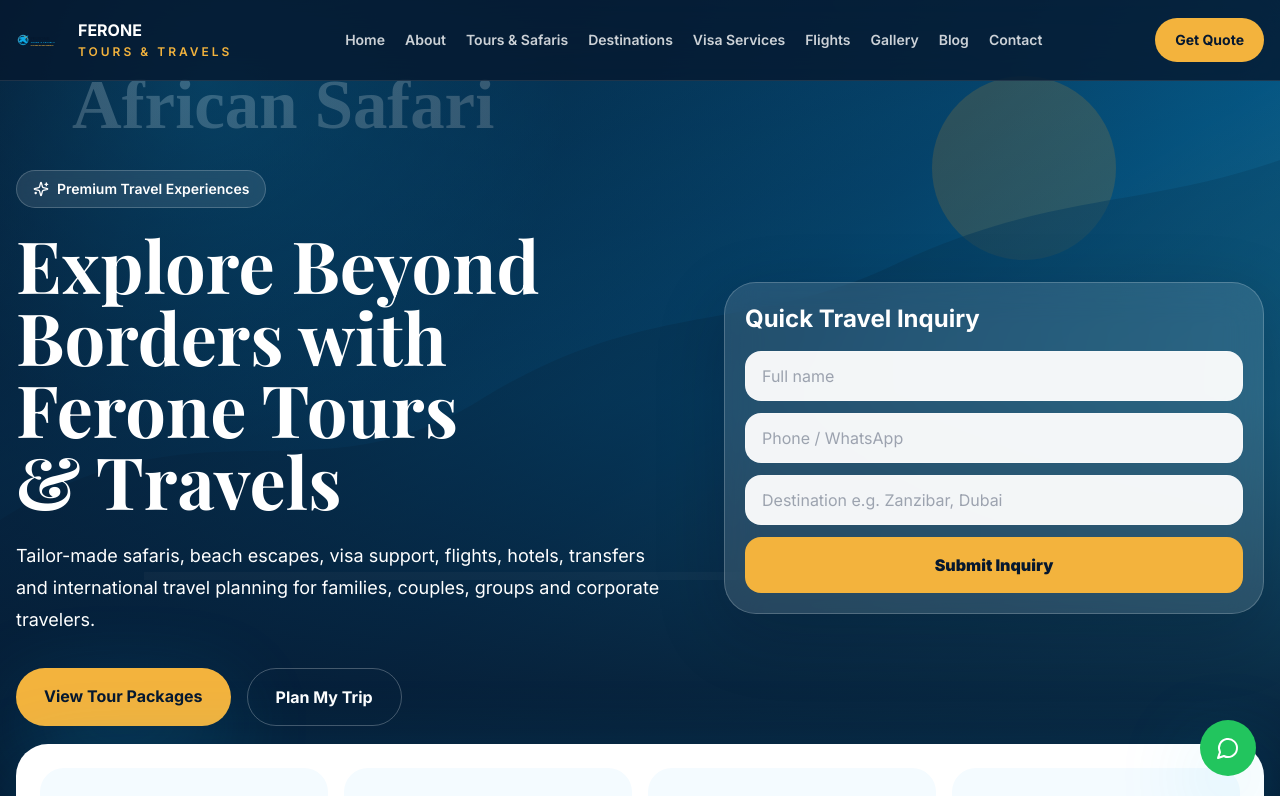
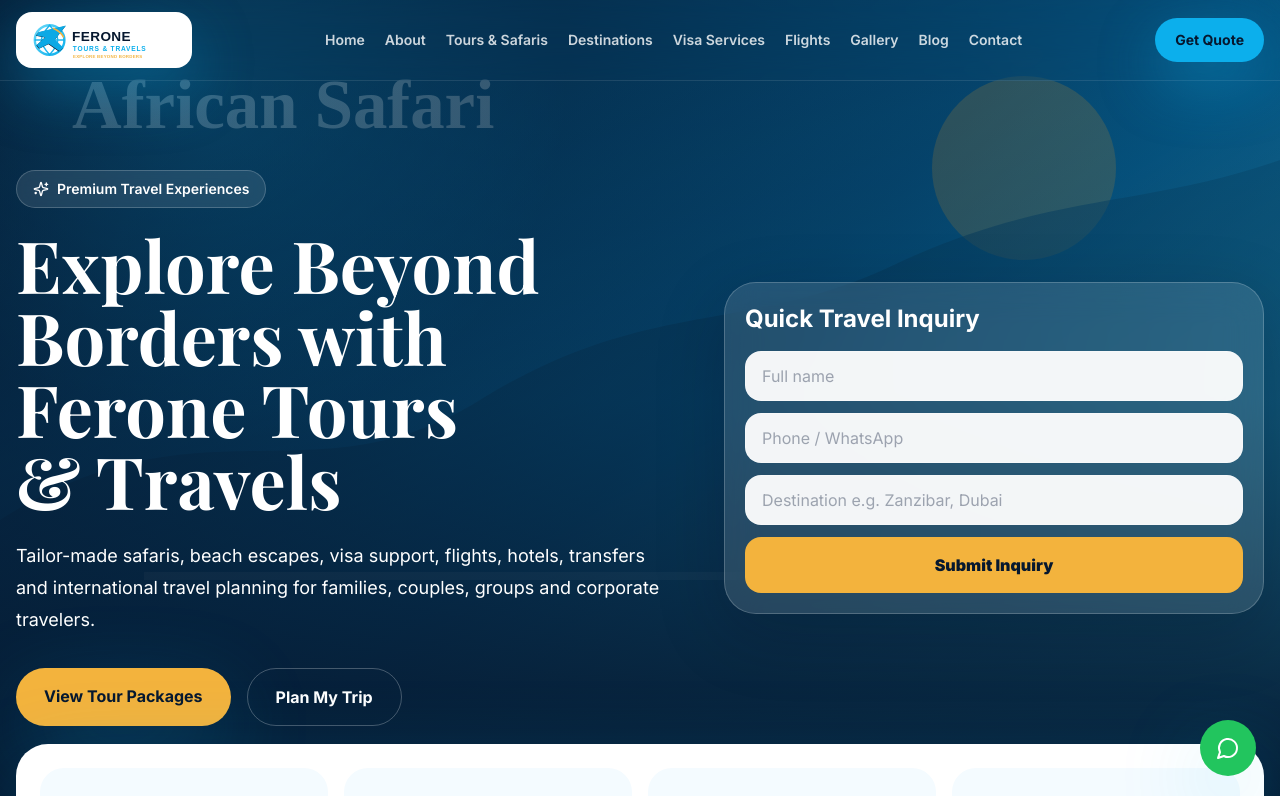
Before and after one commit to Ngovoze/ferone-tours-travels, a Next.js app: page / in a window 1280 px wide. Shown: the top 796 px of the page. Built offline with nearby package versions, Linux system fonts and the light colour scheme; no server answers; a web font is replaced by a local one.

Commit message:
style: align header with Ferone cyan branding

```diff
--- a/components/site/header.tsx
+++ b/components/site/header.tsx
@@ -7,11 +7,15 @@
 ];
 
 export function Header(){
-  return <header className="fixed inset-x-0 top-0 z-50 border-b border-white/10 bg-luxury-navy/80 text-white backdrop-blur-xl">
+  return <header className="fixed inset-x-0 top-0 z-50 border-b border-white/10 bg-luxury-navy/88 text-white backdrop-blur-xl">
     <div className="container flex h-20 items-center justify-between">
-      <Link href="/" className="flex items-center gap-3"><Image src="/logo-ferone.svg" alt="Ferone Tours & Travels" width={50} height={50}/><span className="font-bold leading-tight">FERONE<br/><span className="text-xs font-semibold tracking-[.25em] text-luxury-gold">TOURS & TRAVELS</span></span></Link>
-      <nav className="hidden items-center gap-5 text-sm font-semibold lg:flex">{nav.map(([label,href])=><Link key={href} href={href} className="text-white/80 transition hover:text-luxury-gold">{label}</Link>)}</nav>
-      <Link href="/contact" className="hidden rounded-full bg-luxury-gold px-5 py-3 text-sm font-bold text-luxury-navy lg:inline-flex">Get Quote</Link>
+      <Link href="/" className="flex items-center gap-3" aria-label="Ferone Tours & Travels home">
+        <span className="flex h-14 w-44 items-center rounded-2xl bg-white px-3 shadow-brand">
+          <Image src="/logo-ferone.svg" alt="Ferone Tours & Travels" width={176} height={52} className="h-auto w-full" priority />
+        </span>
+      </Link>
+      <nav className="hidden items-center gap-5 text-sm font-semibold lg:flex">{nav.map(([label,href])=><Link key={href} href={href} className="text-white/80 transition hover:text-luxury-ocean">{label}</Link>)}</nav>
+      <Link href="/contact" className="hidden rounded-full bg-luxury-ocean px-5 py-3 text-sm font-bold text-luxury-navy shadow-brand transition hover:bg-white lg:inline-flex">Get Quote</Link>
       <button className="lg:hidden" aria-label="Open menu"><Menu /></button>
     </div>
   </header>
```
